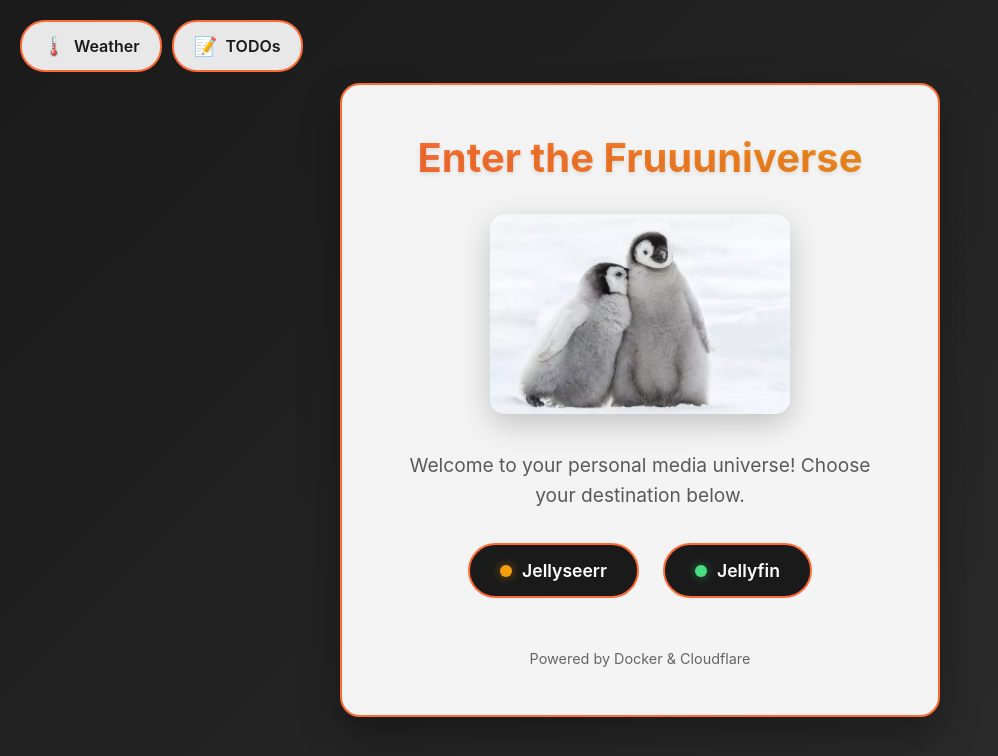
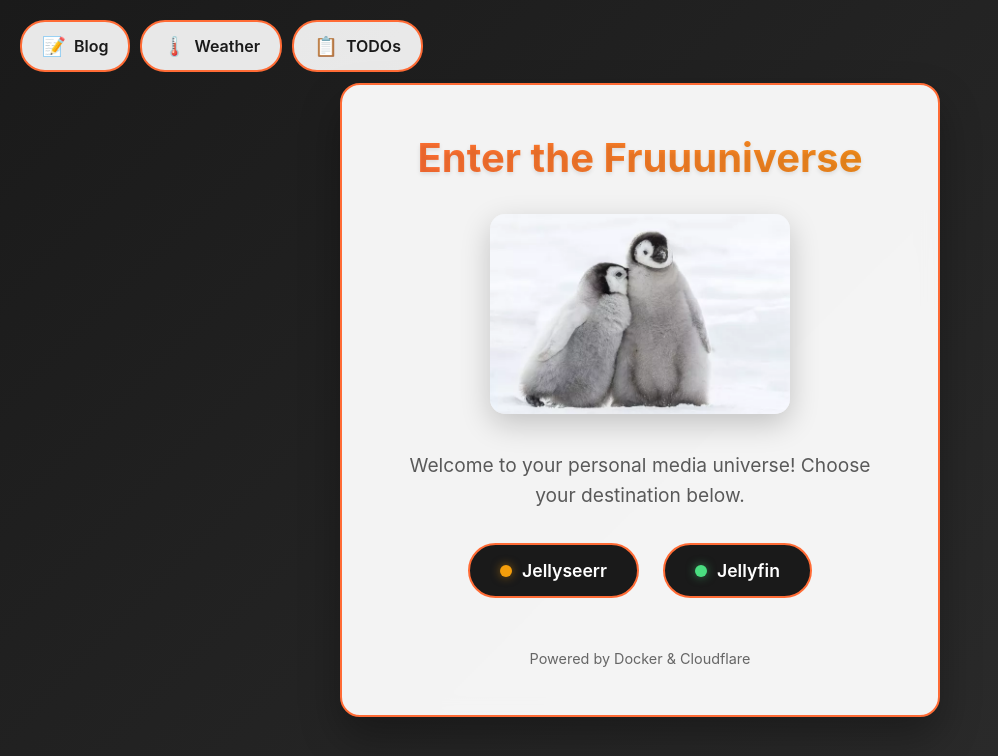
Before and after one commit to DavidSiegl/Kryochamber-Website, a plain HTML site: page index.html in a window 1280 px wide. Shown: the whole page, without its empty margins (0-998 px from the left). Drawn offline with Linux system fonts and the light colour scheme.

Commit message:
added blog

```diff
--- a/index.html
+++ b/index.html
@@ -145,6 +145,13 @@
             box-shadow: 0 5px 15px rgba(255, 107, 53, 0.3);
         }
 
+        /* Blog button specific */
+        .blog-button::before {
+            content: '📝';
+            margin-right: 8px;
+            font-size: 1.2rem;
+        }
+
         /* Weather button specific */
         .weather-button::before {
             content: '🌡️';
@@ -154,7 +161,7 @@
 
         /* TODOs button specific */
         .todos-button::before {
-            content: '📝';
+            content: '📋';
             margin-right: 8px;
             font-size: 1.2rem;
         }
@@ -197,6 +204,7 @@
                 justify-content: center;
                 margin-bottom: 1rem;
                 width: 100%;
+                flex-wrap: wrap;
             }
 
             .service-link {
@@ -209,6 +217,7 @@
 <body>
     <!-- Container for top buttons -->
     <div class="top-buttons">
+        <a href="https://blog.kryochamber.xyz" class="top-button blog-button" target="_blank">Blog</a>
         <a href="weather.html" class="top-button weather-button">Weather</a>
         <a href="https://docs.google.com/document/d/1ChX4odcU57wCYrPUMgRCZWiaF473wbHtRk3CfSzXDaA/edit?usp=sharing" class="top-button todos-button" target="_blank">TODOs</a>
     </div>
```
